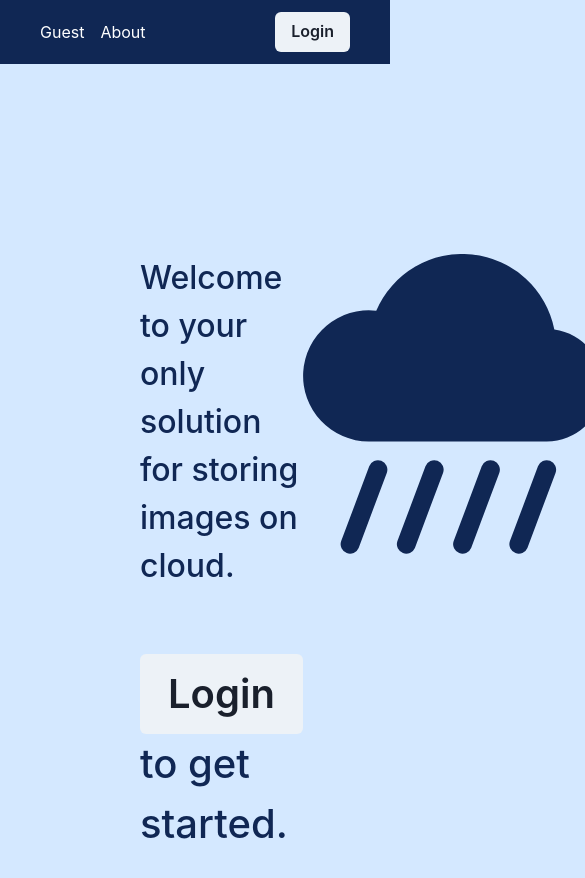
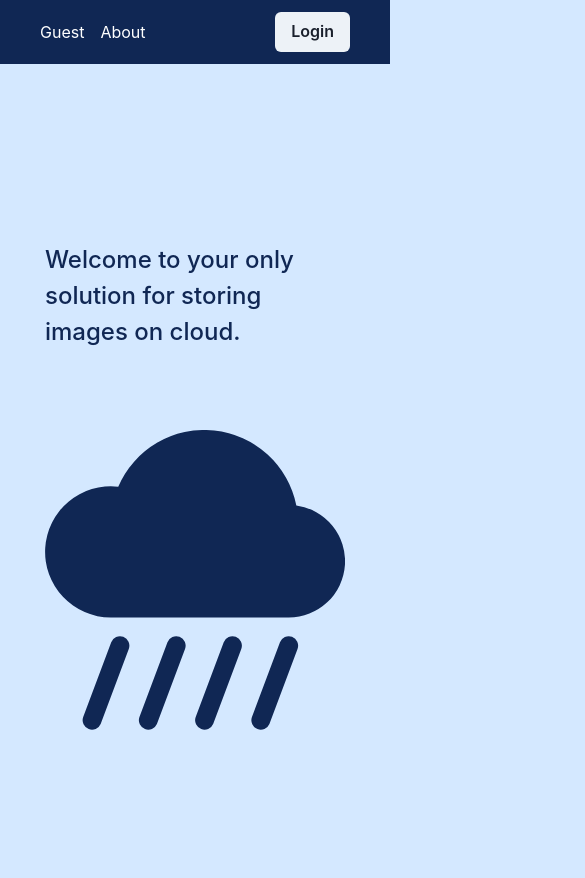
Before and after one commit to raghavluthra10/image-uploader-api, a React (Vite) app in the folder client/: page / in a window 390 px wide. Shown: the top 878 px of the page, 585 px wide, since content can reach past the window. Built offline with nearby package versions, Linux system fonts and the light colour scheme.

Commit message:
added username to localstorage and media queries

```diff
--- a/client/src/api/mutations.ts
+++ b/client/src/api/mutations.ts
@@ -10,11 +10,12 @@ export const loginUser = async (loginInfo: LoginForm) => {
       withCredentials: true,
     });
 
-    const { accessToken } = response.data;
+    const { accessToken, userName } = response.data;
     console.log("response after log in =>", response);
 
     Cookies.set("auth", accessToken);
     window.localStorage.setItem("Authenticate", accessToken);
+    window.localStorage.setItem("userName", userName);
     return response.data;
   } catch (error: any) {
     const message: string = error.message;
--- a/client/src/components/Navbar.tsx
+++ b/client/src/components/Navbar.tsx
@@ -40,6 +40,7 @@ export default function App({ setUserAuth, isLoggedIn }: IAppProps) {
   const logoutUser = () => {
     Cookies.set("auth", "null");
     window.localStorage.removeItem("Authenticate");
+    window.localStorage.removeItem("userName");
     navigate("/");
     // set userAuth as false
     setUserAuth(false);
--- a/client/src/pages/guest/Guest.tsx
+++ b/client/src/pages/guest/Guest.tsx
@@ -1,30 +1,40 @@
-import { Button } from "@chakra-ui/react";
 import * as React from "react";
 import { BsFillCloudRainHeavyFill } from "react-icons/bs";
-import { Link } from "react-router-dom";
 import styled from "styled-components";
-import If from "../../components/If";
 
 // export interface IAppProps {}
 
 const Container = styled.div`
-  /* padding: 40px 80px; */
-  display: flex;
-  flex-direction: column;
-`;
-
-const SectionOne = styled.div`
   margin-top: 150px;
   padding: 40px 140px;
   display: flex;
+  justify-content: space-between;
   margin-bottom: 100px;
+
+  @media (max-width: 900px) {
+    padding: 40px 80px;
+  }
+
+  @media (max-width: 700px) {
+    /* justify-content: ; */
+    flex-direction: column;
+    align-items: center;
+    padding: 28px 56px;
+  }
 `;
 
 const LeftSection = styled.div`
   font-size: 32px;
   flex: 0.5;
   font-weight: 500;
+  max-width: 400px;
   color: var(--secondary);
+
+  @media (max-width: 700px) {
+    display: flex;
+    justify-content: space-between;
+    margin-bottom: 80px;
+  }
 `;
 
 const Cloud = styled.div`
@@ -34,19 +44,17 @@ const Cloud = styled.div`
   align-items: flex-end;
 `;
 
-const CTA = styled.h1`
-  font-size: 40px;
-  font-weight: 500;
-  color: var(--secondary);
-  margin-top: 64px;
-  /* background-color: var(--tertiary); */
-`;
-
 const Welcome = styled.h1`
   font-size: 32px;
   flex: 0.5;
   font-weight: 500;
   color: var(--secondary);
+  min-width: 300px;
+
+  @media (max-width: 700px) {
+    flex: 1;
+    font-size: 24px;
+  }
 `;
 
 export default function App() {
@@ -70,29 +78,15 @@ export default function App() {
 
   return (
     <Container>
-      <SectionOne>
       <LeftSection>
         <Welcome>
           Welcome to your only solution for storing images on cloud.
         </Welcome>
-
-          <If condition={!userAuth}>
-            <CTA>
-              <Link to="/login">
-                <Button size="2lg" padding="16px 28px">
-                  Login
-                </Button>
-              </Link>
-              {"  "}
-              to get started.
-            </CTA>
-          </If>
       </LeftSection>
 
       <Cloud>
         <BsFillCloudRainHeavyFill size="300px" color="var(--secondary)" />
       </Cloud>
-      </SectionOne>
     </Container>
   );
 }
```
Lines whose indentation alone changed are shown as unchanged.
